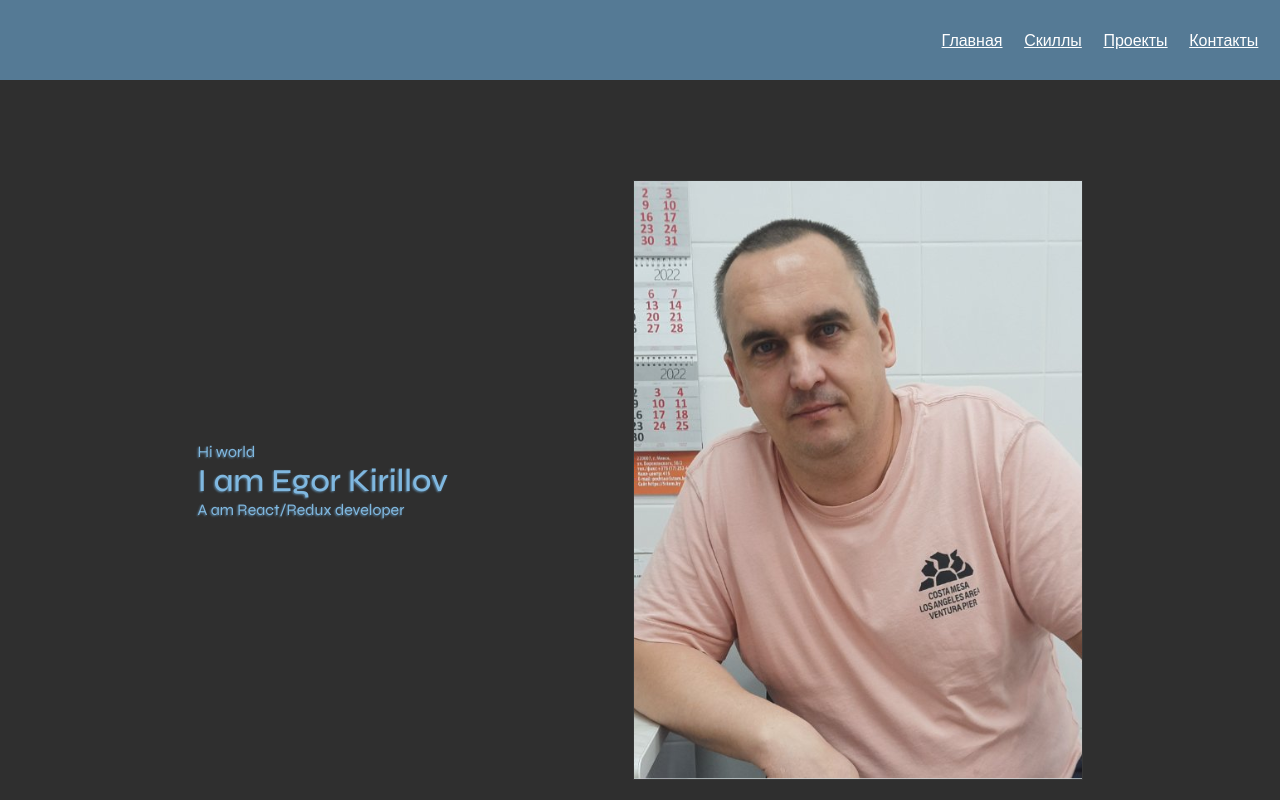
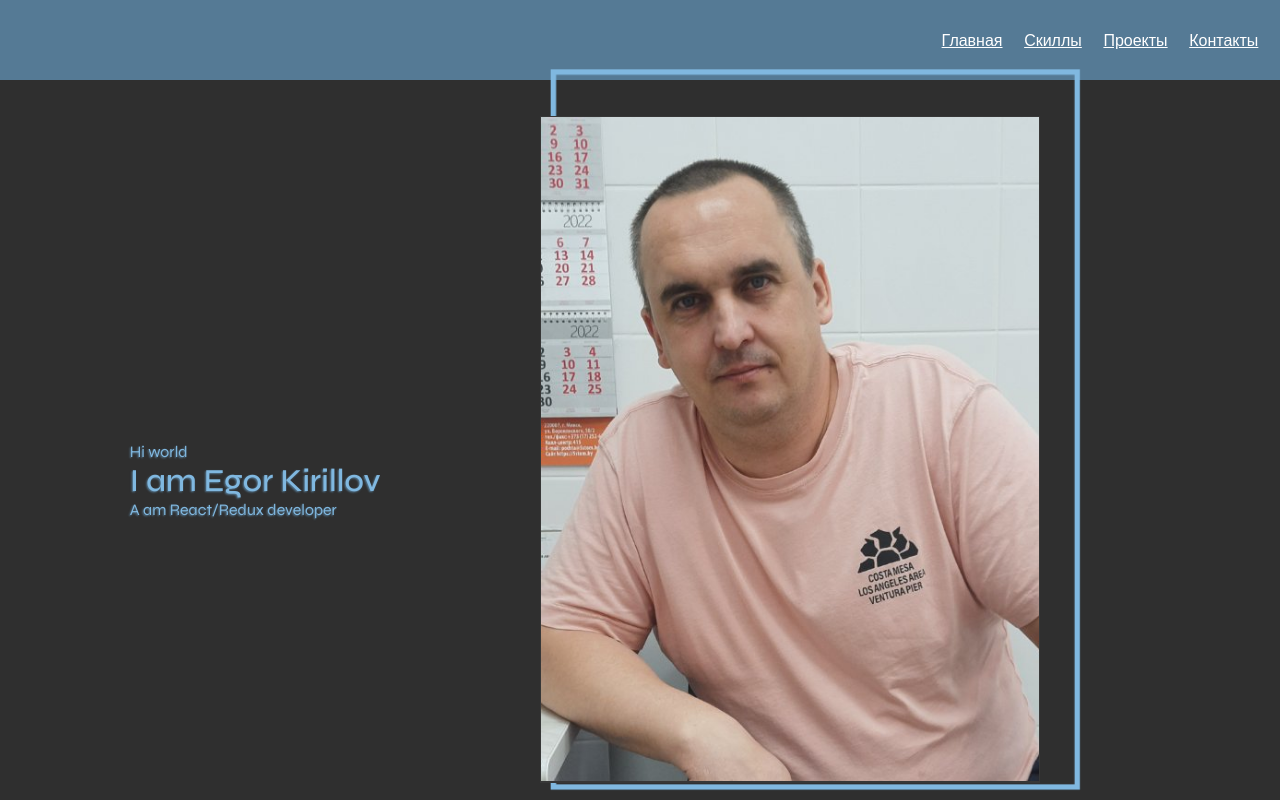
Before and after one commit to EgorKirillov/portfolio, a React (Create React App) app: page / in a window 1280 px wide. Shown: the top 800 px of the page. Built offline with nearby package versions, Linux system fonts and the light colour scheme.

Commit message:
add foto

```diff
--- a/src/Main/Main.module.scss
+++ b/src/Main/Main.module.scss
@@ -29,17 +29,72 @@
       }
     }
 
+    .photoBlock {
+      //transform: translate3d(0px, 0px, 0px) rotate(0.0001deg);
+      transform-style: preserve-3d;
+      backface-visibility: hidden;
+      pointer-events: none;
+      position: relative;
+      display: table;
+      margin: 0 auto;
+      min-width: 230px;
+      width: 500px;
+      min-height: auto;
+      margin-bottom: 6%;
+
       .photo {
+        background-repeat: no-repeat;
+        //min-width: auto;
+        //min-height: 100%;
+        aspect-ratio: 3/4;
         min-width: 450px;
         min-height: 600px;
+        width: 100%;
+        height: 100%;
+        background-size: 100%;
         border: 1px solid $bgSecondColor;
         background-color: $bgSecondColor;
       }
 
+      .spanPhoto {
+        position: absolute;
+        top: 0px;
+        bottom: 0;
+        z-index: -9;
+        height: 100%;
+        width: 98%;
+        border: 5px solid $primaryColor2;
+        transform: scale(1.08) translate(1%, 0px);
+        left: 0;
+        right: 0;
+        margin-left: 5%;
+        margin-top: -4%;
+      }
+    }
+
     @media screen and (max-width: 1150px) {
+      .photoBlock {
+
+        //min-width: 240px;
+        //min-height: 100%;
+        //aspect-ratio: 3/4;
+
         .photo {
-        min-width: 300px;
-        min-height: 400px;
+         // background-repeat: no-repeat;
+          min-width: 100%;
+          min-height: auto;
+          //aspect-ratio: 3/4;
+          //min-width: 220px;
+          //min-height: 380px;
+          //max-width: 100%;
+          //height: auto;
+        }
+      }
+      .text {
+        //margin: 20px 0 0 55px;
+
+        span, h1, p {
+        }
       }
     }
   }
--- a/src/Main/Main.tsx
+++ b/src/Main/Main.tsx
@@ -7,7 +7,10 @@ import myfoto from "../assets/image/foto.jpg"
 const Main = () => {
     const myFotoStyle = {
         backgroundImage:`url(${myfoto})`,
-        backgroundSize: '100%',
+         // maxWidth: '100%',
+         // height: 'auto',
+       //  backgroundSize: '100%',
+
     }
    return (
      <div className={style.mainBlock}>
@@ -17,7 +20,10 @@ const Main = () => {
               <h1>I am Egor Kirillov</h1>
               <p>A am React/Redux developer</p>
            </div>
-           <div className={style.photo} style={myFotoStyle}> </div>
+            <div className={style.photoBlock}>
+                <div className={style.photo} style={myFotoStyle}></div>
+                <span className={style.spanPhoto}> </span></div>
+
         </div>
      </div>
    );
```
Lines whose indentation alone changed are shown as unchanged.
